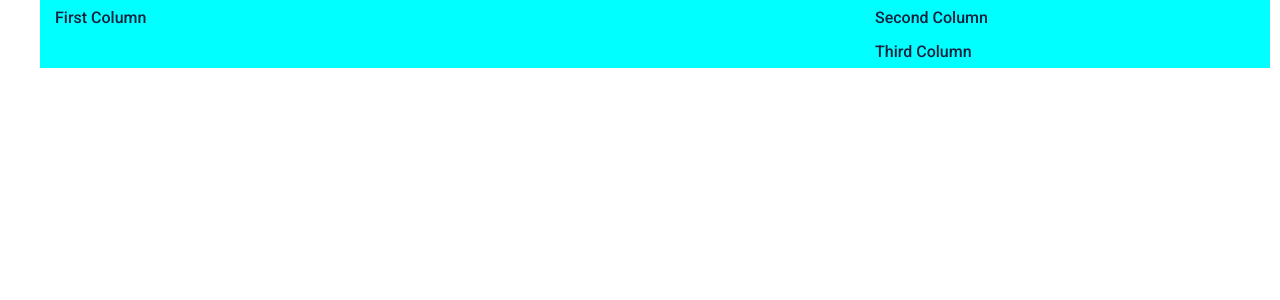
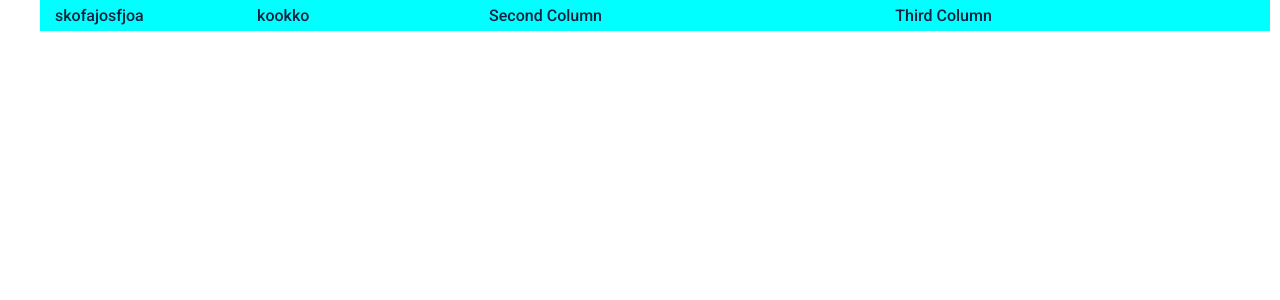
Before and after one commit to axelra-ag/lucky-react-starter, a React (Create React App) app: page /documentation in a window 1280 px wide. Shown: the top 300 px of the page. Built offline with nearby package versions, Linux system fonts and the light colour scheme.

Commit message:
nice flex system

```diff
--- a/src/UI/layout/grid/Flex.ts
+++ b/src/UI/layout/grid/Flex.ts
@@ -4,8 +4,26 @@ export const Flex = styled.div<{
   flex?: number;
   row?: boolean;
   column?: boolean;
+  align?:
+    | "baseline"
+    | "flex-start"
+    | "initial"
+    | "flex-end"
+    | "stretch"
+    | "center"
+    | "inherit";
+  justify?:
+    | "flex-start"
+    | "flex-end"
+    | "center"
+    | "space-between"
+    | "space-around"
+    | "initial"
+    | "inherit";
 }>`
-  flex: ${props => props.flex || 1};
+  flex: ${props => props.flex || 0};
   display: ${props => (props.row || props.column ? "flex" : "block")};
   flex-direction: ${props => (props.row ? "row" : "column")};
+  align-items: ${props => props.align || "flex-start"};
+  justify-content: ${props => props.justify || "flex-start"};
 `;
--- a/src/UI/theme/Theme.ts
+++ b/src/UI/theme/Theme.ts
@@ -55,6 +55,8 @@ export const GlobalStyle = createGlobalStyle<{
   }
   body {
     margin: 0;
+    font-weight: 500;
+    line-height: 1;
   }
   html, body, div, span, applet, object, iframe,
   h1, h2, h3, h4, h5, h6, p, blockquote, pre,
@@ -69,8 +71,6 @@ export const GlobalStyle = createGlobalStyle<{
   figure, figcaption, footer, header, hgroup,
   menu, nav, output, ruby, section, summary,
   time, mark, audio, video {
-    font-size: 100%;
-    vertical-align: baseline;
     color: ${__COLORS.TEXT};
   }
   /* HTML5 display-role reset for older browsers */
--- a/src/components/docs/Documentation.tsx
+++ b/src/components/docs/Documentation.tsx
@@ -15,13 +15,14 @@ export const Documentation = () => {
   return (
     <MyContainer>
       <Row>
-        <Flex flex={2} row>
-          <Column>First Column</Column>
-        </Flex>
-        <Flex flex={1} column>
-          <Column>Second Column</Column>
-          <Column>Third Column</Column>
-        </Flex>
+        <Column>
+          <Flex row flex={1} align="center">
+            <Flex flex={1}>skofajosfjoa</Flex>
+            <Flex flex={1}>kookko</Flex>
+          </Flex>
+        </Column>
+        <Column>Second Column</Column>
+        <Column>Third Column</Column>
       </Row>
     </MyContainer>
   );
```
